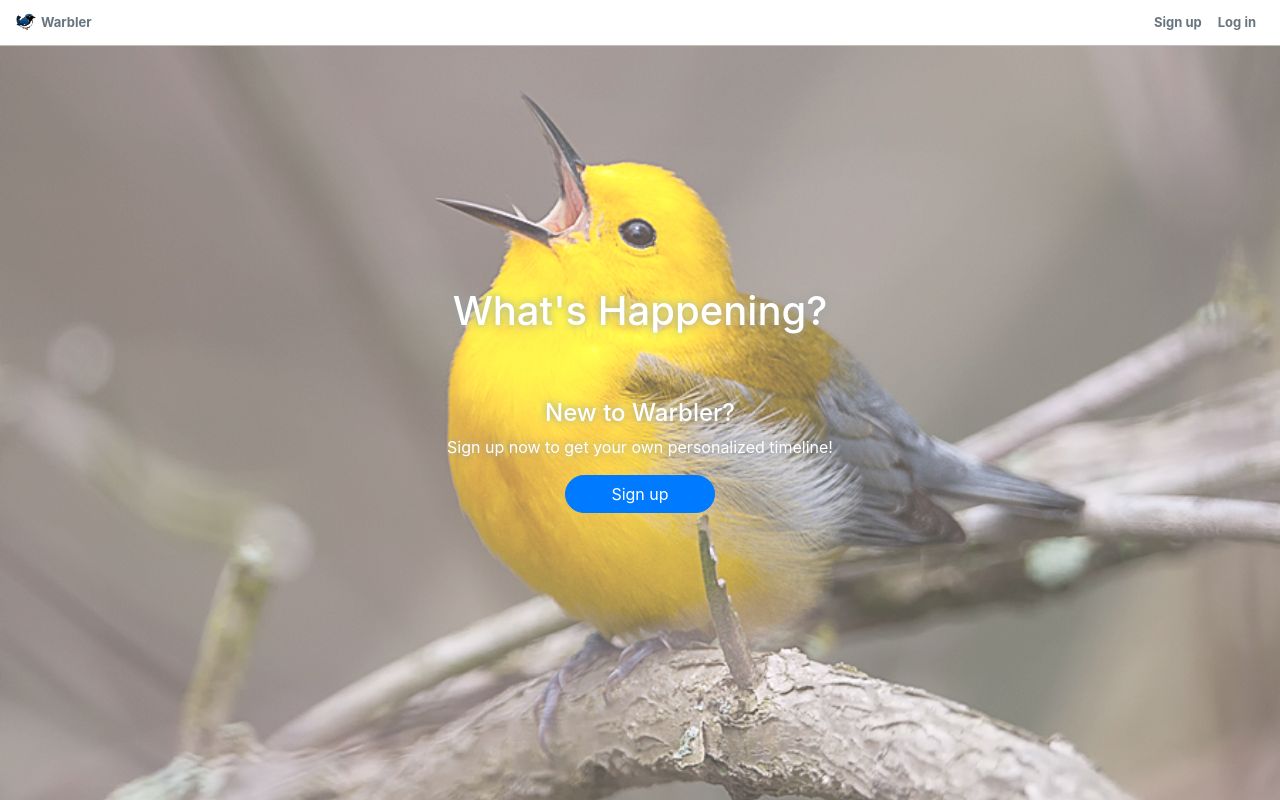
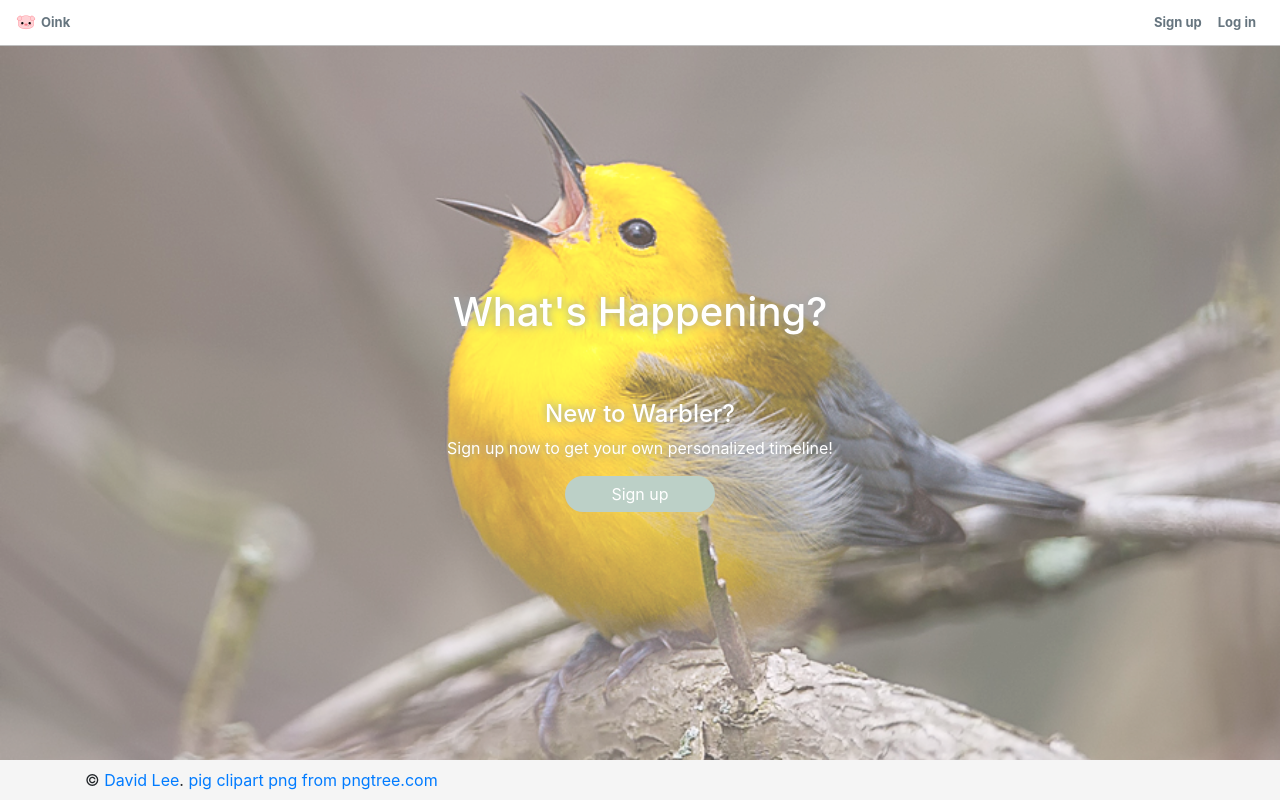
Before and after one commit to d-lee84/oink, a Flask app: page / in a window 1280 px wide. Run offline with Flask 2, Linux system fonts and the light colour scheme; some libraries are stand-ins or nearby versions.

Commit message:
Update logo and add a footer

```diff
--- a/static/stylesheets/style.css
+++ b/static/stylesheets/style.css
@@ -1,7 +1,30 @@
 /* ====================== General */
 
+html {
+  position: relative;
+  min-height: 100%;
+}
+
 body {
-  background-color: #e6ecf0;
+  min-height: 95vh;
+}
+
+.page-footer {
+  position: absolute;
+  bottom: 0;
+  width: 100%;
+  height: 40px;
+  line-height: 40px;
+  background-color: #f5f5f5;
+  z-index: 2;
+}
+
+nav {
+  z-index: 1;
+}
+
+.alert {
+  z-index: 4;
 }
 
 body.error-404 {
@@ -426,7 +449,7 @@ p.card-bio {
   top: 0;
   width: 100vw;
   left: 0;
-  z-index: -1;
+  z-index: 1;
   background-image: url("/static/images/signed-out-home.jpg");
   background-size: cover;
   background-position: center center;
@@ -441,6 +464,8 @@ p.card-bio {
   position: relative;
   z-index: 1;
   width: 150px;
+  background-color: #BCD0C7;
+  border: 0;
 }
 
 .home-hero h1 {
--- a/templates/base.html
+++ b/templates/base.html
@@ -5,27 +5,25 @@
   <meta charset="UTF-8">
   <title>Warbler</title>
 
-  <link rel="stylesheet"
-        href="https://unpkg.com/bootstrap/dist/css/bootstrap.css">
+  <link rel="stylesheet" href="https://unpkg.com/bootstrap/dist/css/bootstrap.css">
   <script src="https://unpkg.com/jquery"></script>
   <script src="https://unpkg.com/popper"></script>
   <script src="https://unpkg.com/bootstrap"></script>
 
-  <link rel="stylesheet"
-        href="https://use.fontawesome.com/releases/v5.3.1/css/all.css">
+  <link rel="stylesheet" href="https://use.fontawesome.com/releases/v5.3.1/css/all.css">
   <link rel="stylesheet" href="/static/stylesheets/style.css">
   <link rel="shortcut icon" href="/static/favicon.ico">
 </head>
 
 <body class="{% block body_class %}{% endblock %}">
 
-<nav class="navbar navbar-expand">
+  <nav class="navbar navbar-expand mb-0">
     <div class="container-fluid">
 
       <div class="navbar-header">
         <a href="/" class="navbar-brand">
           <img src="/static/images/warbler-logo.png" alt="logo">
-        <span>Warbler</span>
+          <span>Oink</span>
         </a>
       </div>
 
@@ -34,12 +32,7 @@
         {% block searchbox %}
         <li>
           <form class="navbar-form navbar-right" action="/users">
-            <input
-                name="q"
-                class="form-control"
-                placeholder="Search Warbler"
-                aria-label="Search"
-                id="search">
+            <input name="q" class="form-control" placeholder="Search Warbler" aria-label="Search" id="search">
             <button class="btn btn-default">
               <span class="fa fa-search"></span>
             </button>
@@ -59,14 +52,16 @@
 
         <li>
           <!-- Button trigger modal -->
-          <button type="button" class="btn btn-link hide-btn-outline" data-toggle="modal" data-target="#newMessageModal">
+          <button type="button" class="btn btn-link hide-btn-outline" data-toggle="modal"
+            data-target="#newMessageModal">
             New Message
           </button>
         </li>
         <li>
           <form action="{{ url_for('logout') }}" method="POST">
             {{ g.delete_or_logout_form.csrf_token }}
-            <button class="btn btn-link" type="submit">Log out</button></li>
+            <button class="btn btn-link" type="submit">Log out</button>
+        </li>
         </form>
         {% endif %}
 
@@ -74,11 +69,11 @@
     </div>
   </nav>
 
-<div class="container">
+  {% for category, message in get_flashed_messages(with_categories=True) %}
+    <div class="alert alert-{{ category }} text-center m-0">{{ message }}</div>
+  {% endfor %}
 
-  {% for category, message in get_flashed_messages(with_categories=True) %}
-    <div class="alert alert-{{ category }} text-center">{{ message }}</div>
-  {% endfor %}
+  <div class="container mt-2">
 
     {% block content %}
     {% endblock %}
@@ -112,7 +107,7 @@
             </div>
 
             <button type="button" class="btn btn-secondary" data-dismiss="modal">Close</button>
-          <button class="btn btn-outline-success"type="submit">Add my message!</button>
+            <button class="btn btn-outline-success" type="submit">Add my message!</button>
           </form>
         </div>
 
@@ -120,10 +115,18 @@
     </div>
   </div>
 
+  <footer class="page-footer">
+    <div class="container">
+      © <a href="https://github.com/d-lee84">David Lee</a>.
+      <a href='https://pngtree.com/so/pig-clipart'>pig clipart png from pngtree.com</a>
+    </div>
+  </footer>
+
 
   <script src="https://unpkg.com/axios/dist/axios.js"></script>
   <script src="http://unpkg.com/jquery"></script>
   <script src="/static/likes.js"></script>
 
 </body>
+
 </html>
```
Also changed, not shown: static/images/warbler-logo.png. Lines whose indentation alone changed are shown as unchanged.
